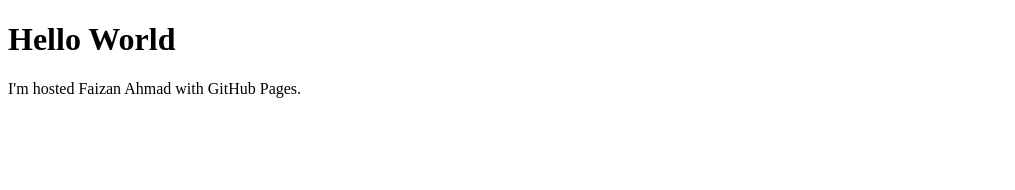
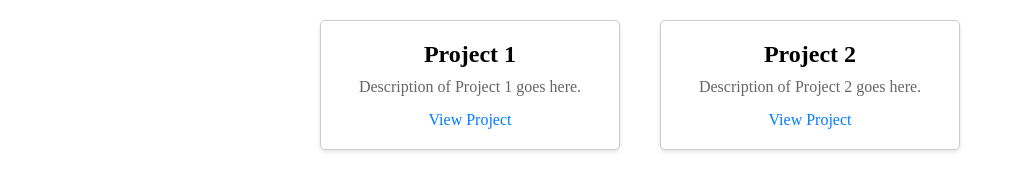
Before and after one commit to FaizanAhmaddev/faizanahmad-portfolio, a plain HTML site: page index.html in a window 1280 px wide. Shown: the whole page, without its empty margins (0-1015 px from the left). Drawn offline with Linux system fonts and the light colour scheme.

Commit message:
cards with basic html and css

```diff
--- a/index.html
+++ b/index.html
@@ -1,7 +1,79 @@
 <!DOCTYPE html>
-<html>
+<html lang="en">
+<head>
+    <meta charset="UTF-8">
+    <meta name="viewport" content="width=device-width, initial-scale=1.0">
+    <title>Project Cards</title>
+    <style>
+        /* Reset some default styles */
+        * {
+            margin: 0;
+            padding: 0;
+            box-sizing: border-box;
+        }
+
+        /* Style for the container holding the cards */
+        .card-container {
+            display: flex;
+            flex-wrap: wrap;
+            justify-content: center;
+        }
+
+        /* Style for individual cards */
+        .card {
+            width: 300px;
+            margin: 20px;
+            padding: 20px;
+            border: 1px solid #ccc;
+            border-radius: 5px;
+            box-shadow: 0 2px 4px rgba(0, 0, 0, 0.1);
+            background-color: #fff;
+            text-align: center;
+        }
+
+        /* Style for card titles */
+        .card h3 {
+            font-size: 1.5rem;
+            margin-bottom: 10px;
+        }
+
+        /* Style for card descriptions */
+        .card p {
+            font-size: 1rem;
+            color: #666;
+        }
+
+        /* Style for links within cards */
+        .card a {
+            display: block;
+            margin-top: 15px;
+            text-decoration: none;
+            color: #007BFF;
+        }
+
+        /* Hover effect for links */
+        .card a:hover {
+            text-decoration: underline;
+        }
+    </style>
+</head>
 <body>
-<h1>Hello World</h1>
-<p>I'm hosted Faizan Ahmad with GitHub Pages.</p>
+    <div class="card-container">
+        <!-- Card 1 -->
+        <div class="card">
+            <h3>Project 1</h3>
+            <p>Description of Project 1 goes here.</p>
+            <a href="#">View Project</a>
+        </div>
+
+        <!-- Card 2 -->
+        <div class="card">
+            <h3>Project 2</h3>
+            <p>Description of Project 2 goes here.</p>
+            <a href="#">View Project</a>
+        </div>
+
+        <!-- Add more cards as needed -->
+    </div>
 </body>
 </html>
```
